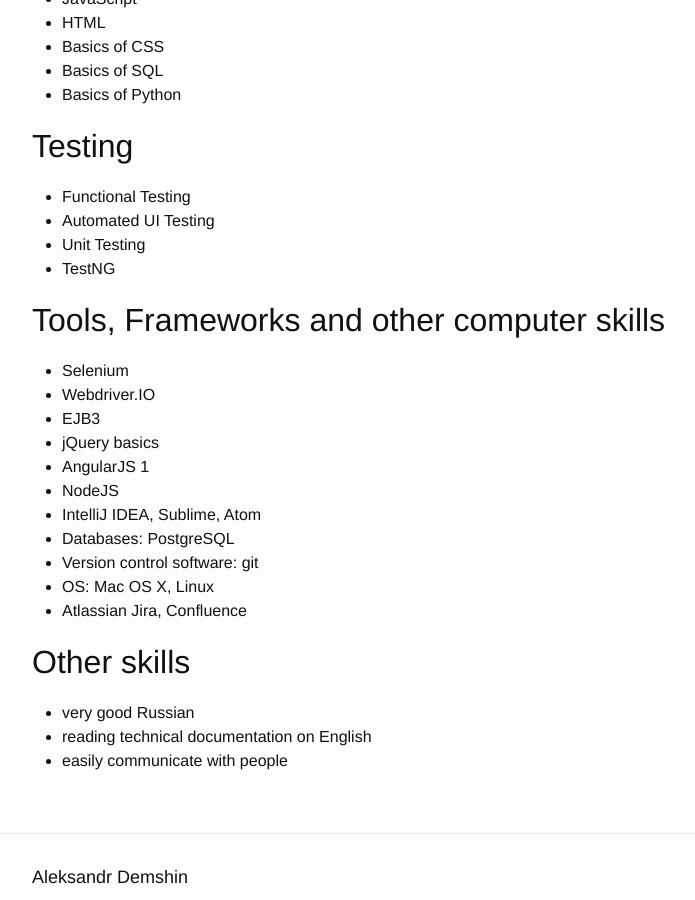
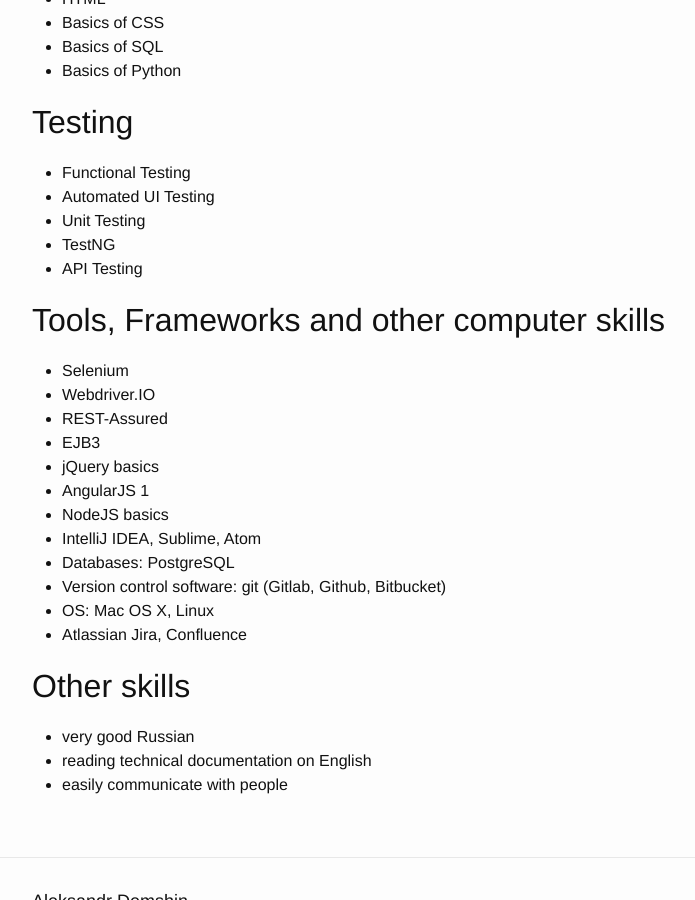
Before and after one commit to demshin/demsh.in, a Jekyll site: the page built from about.md, in a window 1280 px wide and 900 px high, scrolled down 1398 px. Shown: the whole window, without its empty margins (238-933 px from the left). Built offline with Jekyll 4.4.1, drawn with Linux system fonts in a browser that asks for light colours; some of the changed text lies outside the part shown.

Commit message:
+ опечатка в резюме + скиллы в резюме + дополнил пост по REST-Assured

```diff
--- a/about.md
+++ b/about.md
@@ -10,7 +10,7 @@ Aleksandr Demshin
 address: Russia, Perm
 email: [demshin@gmail.com](mailto:demshin@gmail.com)
 telegram: [@demshin](https://t.me/demshin)
-web: <http://demshin.github.com>
+web: <http://demshin.github.io>
 
 ## IT experience
 
@@ -62,17 +62,19 @@ web: <http://demshin.github.com>
 - Automated UI Testing
 - Unit Testing
 - TestNG
+- API Testing
 
 ## Tools, Frameworks and other computer skills
 - Selenium
 - Webdriver.IO
+- REST-Assured
 - EJB3
 - jQuery basics
 - AngularJS 1
-- NodeJS
+- NodeJS basics
 - IntelliJ IDEA, Sublime, Atom
 - Databases: PostgreSQL
-- Version control software: git
+- Version control software: git (Gitlab, Github, Bitbucket)
 - OS: Mac OS X, Linux
 - Atlassian Jira, Confluence
 
```
Also changed, not shown: _posts/2017-05-20-API-Testing.md (+5 -2 lines), _drafts/REST-Assured.md (line endings or trailing spaces).
